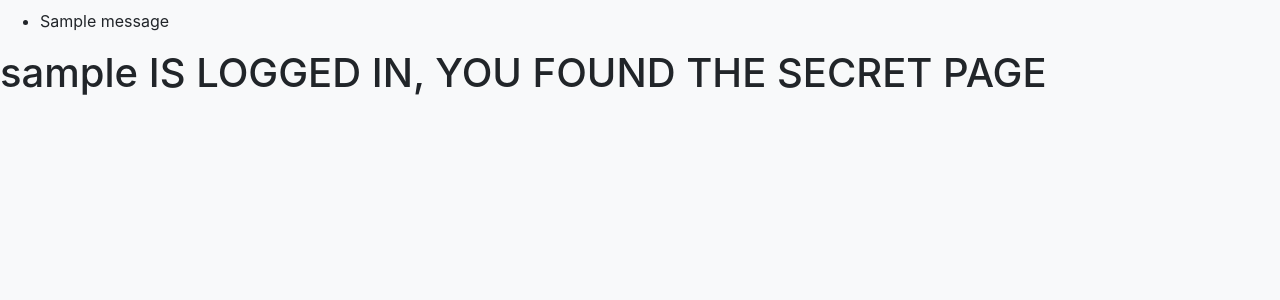
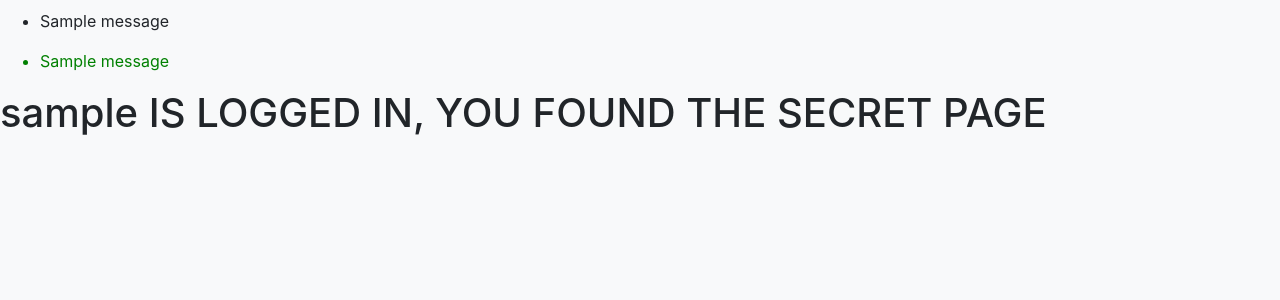
Before and after one commit to kayo321/lab8, a Flask app: page /secret in a window 1280 px wide. Shown: the part 56-356 px from the top of the page. Run offline with Flask 2, Linux system fonts and the light colour scheme; the visitor is signed in with stand-in values (Sample User, id 1); one stand-in notice (Sample message) is shown; parts of the project's set-up code (start-up, migrations or seed data) failed here and were passed over; some libraries are stand-ins or nearby versions.

Commit message:
minor updates

```diff
--- a/app.py
+++ b/app.py
@@ -53,8 +53,9 @@
                 #password_true = query_db('SELECT COUNT(*) FROM USERS WHERE username = ? AND password = ?', (username, password))
             #if(password_true[0][0] == 1):
                 #session['username'] = "username"
+            flash('You were successfully logged in')
             return redirect('/secret')
-            flash('You were successfully logged in')
+
     return render_template('login.html', error=error, title='Sign In')
 
 @MyApp.route('/logout')
@@ -69,11 +70,12 @@
 
 @MyApp.route('/secret')
 def secret():
-    error = None
-    if session['logged_in'] == True:
-        return render_template('secret.html')
-    else:
-        error = 'You must be logged in to access this page!'
+    #if request.method != 'POST':
+        error = None
+        if session['logged_in'] == True:
+            return render_template('secret.html')
+        else:
+            error = 'You must be logged in to access this page!'
         return render_template('login.html', error=error, title='Sign In')
 
 
--- a/templates/poems.html
+++ b/templates/poems.html
@@ -7,7 +7,7 @@
         <div class="container">
           <h1 class="display-3">Welome to the Poem section</h1>
           <p>This is where some amazingly awesome haikus are chillin'.</p>
-          <p><a class="btn btn-primary btn-lg" href="#" role="button">Learn more &raquo;</a></p>
+          <p><a class="btn btn-primary btn-lg" href="http://www.edu.pe.ca/stjean/playing%20with%20poetry/Hennessey/howtohaiku.htm" role="button">Learn more &raquo;</a></p>
         </div>
       </div>
 
--- a/templates/secret.html
+++ b/templates/secret.html
@@ -4,6 +4,18 @@
 
 <html>
   <body>
+    {% if error %}
+      <p class=error style="color: green;"><strong>Error:</strong> {{ error }}
+    {% endif %}
+    {% with messages = get_flashed_messages() %}
+      {% if messages %}
+        <ul class=flashes>
+         {% for message in messages %}
+           <li style="color:green">{{ message }}</li>
+         {% endfor %}
+        </ul>
+      {% endif %}
+    {% endwith %}
     <h1> {{ session['username'] }} IS LOGGED IN, YOU FOUND THE SECRET PAGE </h1>
   </body>
 </html>
```
